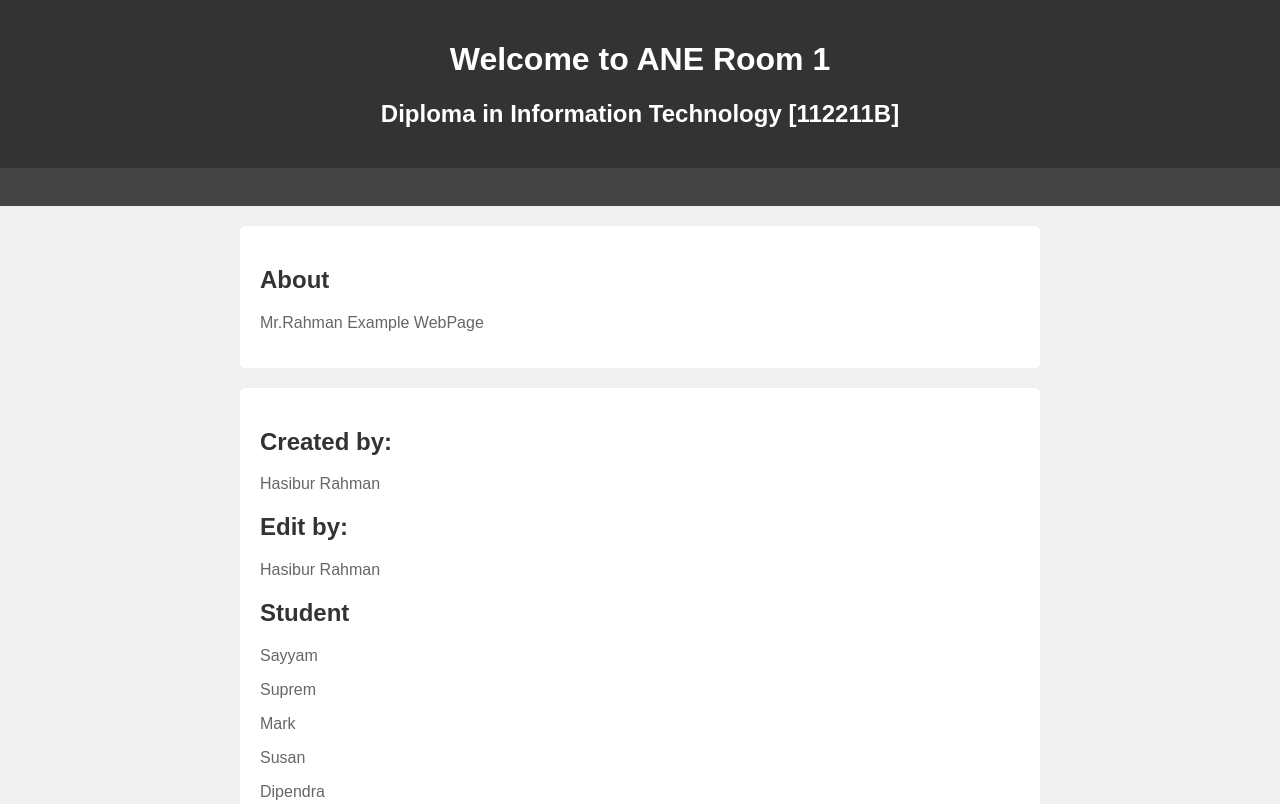
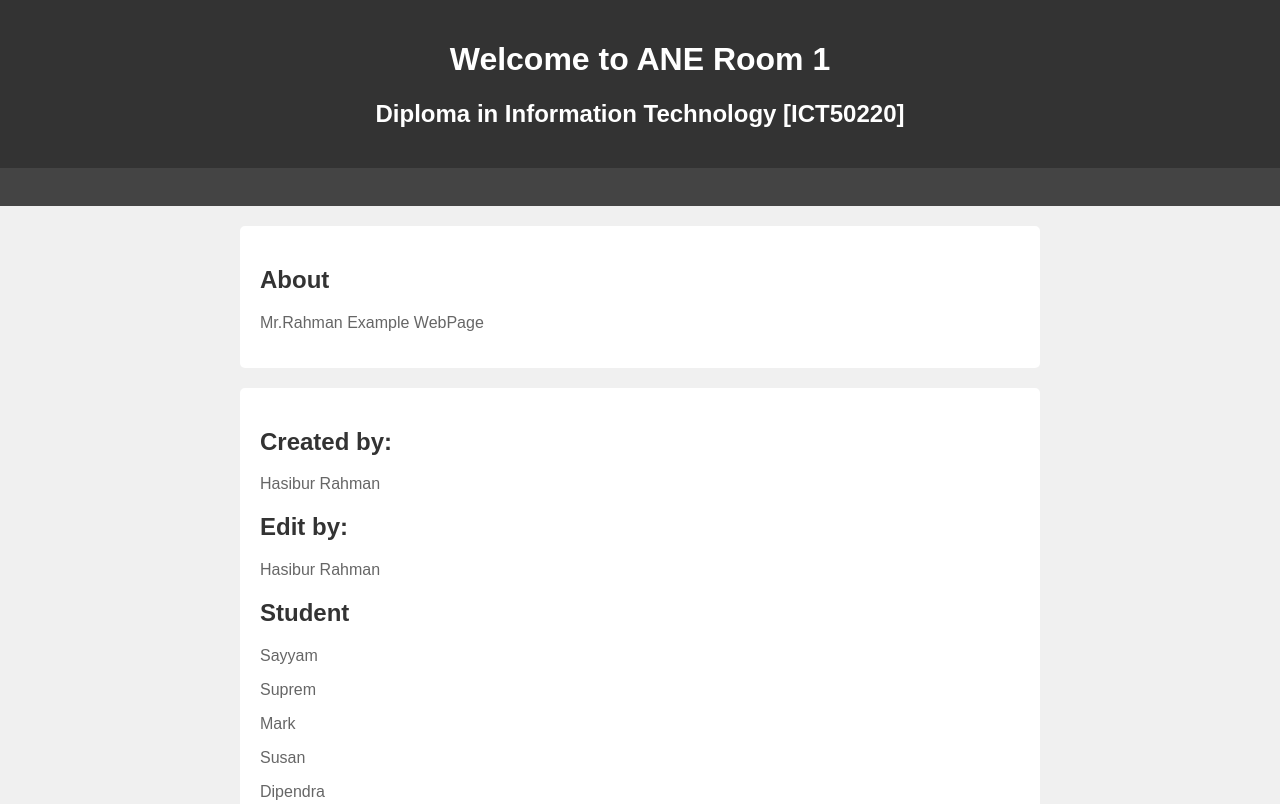
Before and after one commit to HNHRAHMAN/Nabi, a plain HTML site: page index.html in a window 1280 px wide. Shown: the top 804 px of the page. Drawn offline with Linux system fonts and the light colour scheme.

Commit message:
Update index.html

```diff
--- a/index.html
+++ b/index.html
@@ -3,7 +3,7 @@
 <head>
     <meta charset="UTF-8">
     <meta name="viewport" content="width=device-width, initial-scale=1.0">
-    <title>Certificate IV in Information Technology [112211B]</title>
+    <title>Diploma in Information Technology [ICT50220]</title>
     <style>
         body {
             font-family: Arial, sans-serif;
@@ -53,7 +53,7 @@
 <body>
     <header>
         <h1>Welcome to ANE Room 1</h1>
-<h2>Diploma in Information Technology [112211B]</h2>
+<h2>Diploma in Information Technology [ICT50220]</h2>
     </header>
     <nav>
         <a href="#"></a>
```
